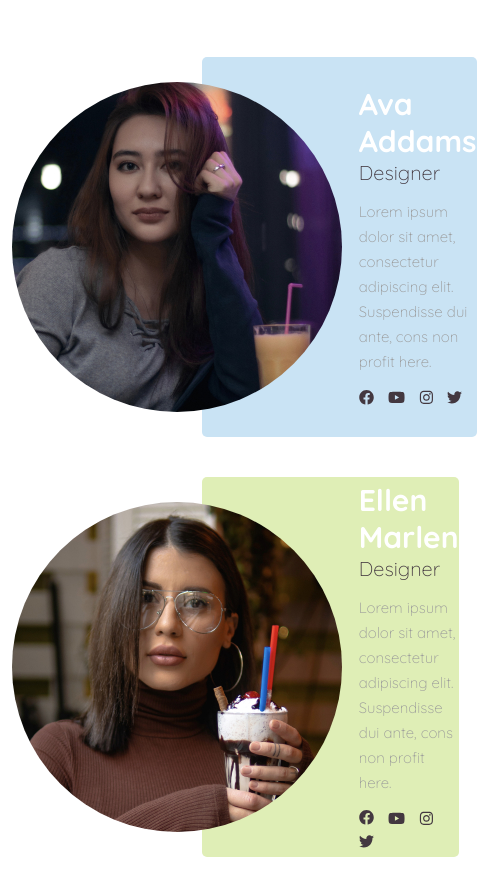
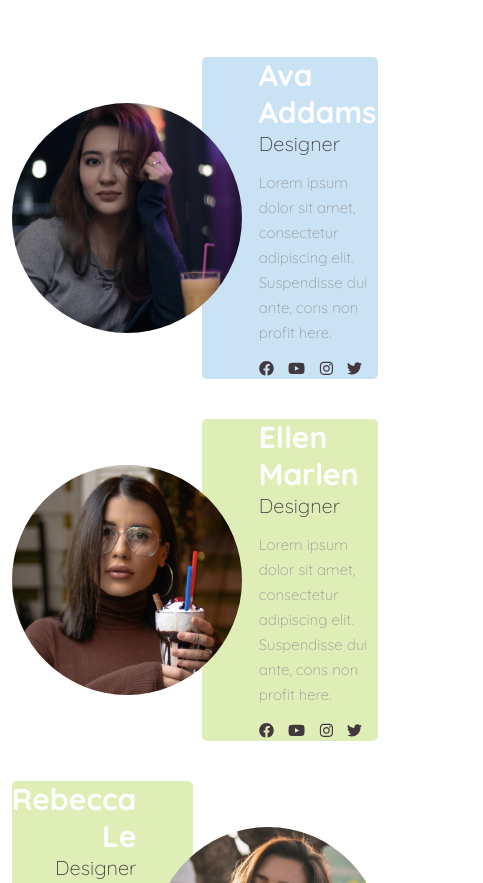
Before and after one commit to AlekseyPerf/AlekseyPerf.github.io, a plain HTML site: page about.html in a window 390 px wide. Shown: the part 3819-4702 px from the top of the page, 483 px wide, since content can reach past the window. Drawn offline with nearby package versions, Linux system fonts and the light colour scheme; a web font is replaced by a local one.

Commit message:
Change style img mobile

```diff
--- a/style.css
+++ b/style.css
@@ -1689,10 +1689,6 @@ form.feedback .submit {
         margin-top: 80px;
         padding-bottom: 90px;
     }
-    .team_list .tem_member .image img {
-        min-width: 240px;
-        max-width: none;
-    }
     .team_list .tem_member {
         width: 100%;
     }
@@ -1761,3 +1757,8 @@ form.feedback .submit {
         text-align: center;
     }
 }
+@media only screen and (max-width: 380px) {
+    .team_list .tem_member .image img {
+        width: 110px;
+    }
+}
```
